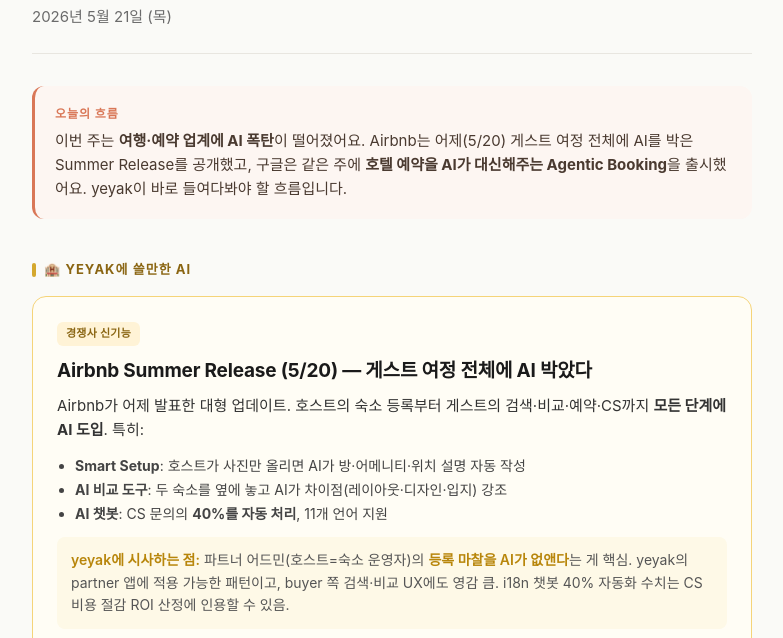
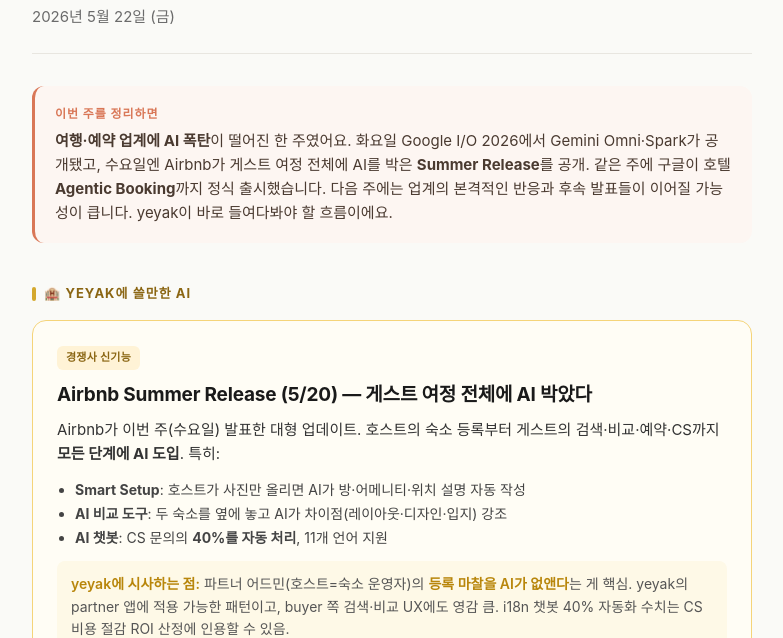
Before and after one commit to dasolkim-git/ai-daily, a plain HTML site: page index.html in a window 1280 px wide. Shown: the part 131-769 px from the top of the page, without its empty margins (248-1031 px from the left). Drawn offline with Linux system fonts and the light colour scheme.

Commit message:
Update: 날짜를 2026-05-22 (금)로 수정 + 금요일 회고 톤 적용

```diff
--- a/index.html
+++ b/index.html
@@ -3,7 +3,7 @@
 <head>
 <meta charset="UTF-8">
 <meta name="viewport" content="width=device-width, initial-scale=1.0">
-<title>AI 데일리 · 2026-05-21</title>
+<title>AI 데일리 · 2026-05-22</title>
 <style>
   :root {
     --bg: #fafaf7;
@@ -179,12 +179,12 @@
   <header>
     <div class="brand">AI Daily for PO</div>
     <h1>오늘의 AI, 5분 안에</h1>
-    <div class="date">2026년 5월 21일 (목)</div>
+    <div class="date">2026년 5월 22일 (금)</div>
   </header>
 
   <div class="intro">
-    <span class="intro-label">오늘의 흐름</span>
-    이번 주는 <strong>여행·예약 업계에 AI 폭탄</strong>이 떨어졌어요. Airbnb는 어제(5/20) 게스트 여정 전체에 AI를 박은 Summer Release를 공개했고, 구글은 같은 주에 <strong>호텔 예약을 AI가 대신해주는 Agentic Booking</strong>을 출시했어요. yeyak이 바로 들여다봐야 할 흐름입니다.
+    <span class="intro-label">이번 주를 정리하면</span>
+    <strong>여행·예약 업계에 AI 폭탄</strong>이 떨어진 한 주였어요. 화요일 Google I/O 2026에서 Gemini Omni·Spark가 공개됐고, 수요일엔 Airbnb가 게스트 여정 전체에 AI를 박은 <strong>Summer Release</strong>를 공개. 같은 주에 구글이 호텔 <strong>Agentic Booking</strong>까지 정식 출시했습니다. 다음 주에는 업계의 본격적인 반응과 후속 발표들이 이어질 가능성이 큽니다. yeyak이 바로 들여다봐야 할 흐름이에요.
   </div>
 
   <!-- yeyak 전용 카테고리 -->
@@ -194,7 +194,7 @@
     <div class="card highlight">
       <span class="tag yeyak">경쟁사 신기능</span>
       <h3>Airbnb Summer Release (5/20) — 게스트 여정 전체에 AI 박았다</h3>
-      <p class="summary">Airbnb가 어제 발표한 대형 업데이트. 호스트의 숙소 등록부터 게스트의 검색·비교·예약·CS까지 <strong>모든 단계에 AI 도입</strong>. 특히:</p>
+      <p class="summary">Airbnb가 이번 주(수요일) 발표한 대형 업데이트. 호스트의 숙소 등록부터 게스트의 검색·비교·예약·CS까지 <strong>모든 단계에 AI 도입</strong>. 특히:</p>
       <ul style="margin: 0 0 12px 18px; font-size: 14px; color: #444; line-height: 1.7;">
         <li><strong>Smart Setup</strong>: 호스트가 사진만 올리면 AI가 방·어메니티·위치 설명 자동 작성</li>
         <li><strong>AI 비교 도구</strong>: 두 숙소를 옆에 놓고 AI가 차이점(레이아웃·디자인·입지) 강조</li>
```
